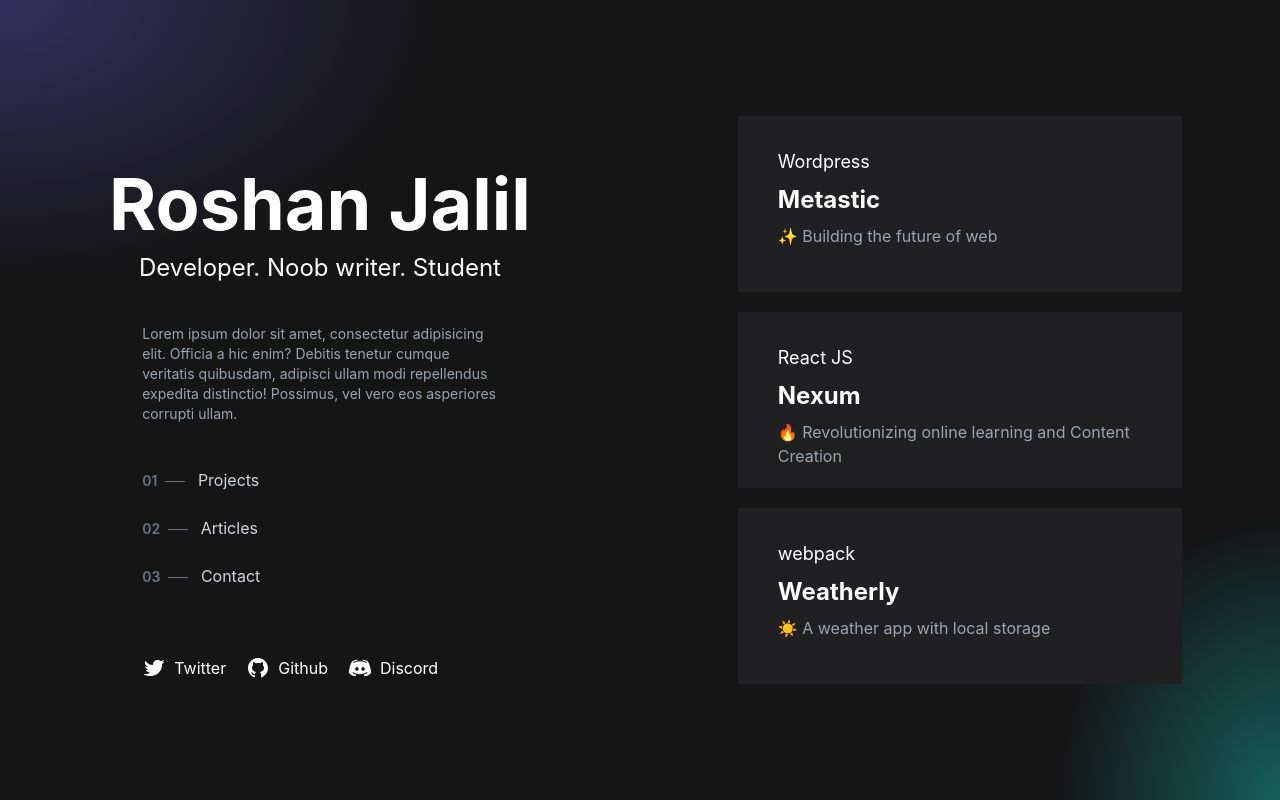
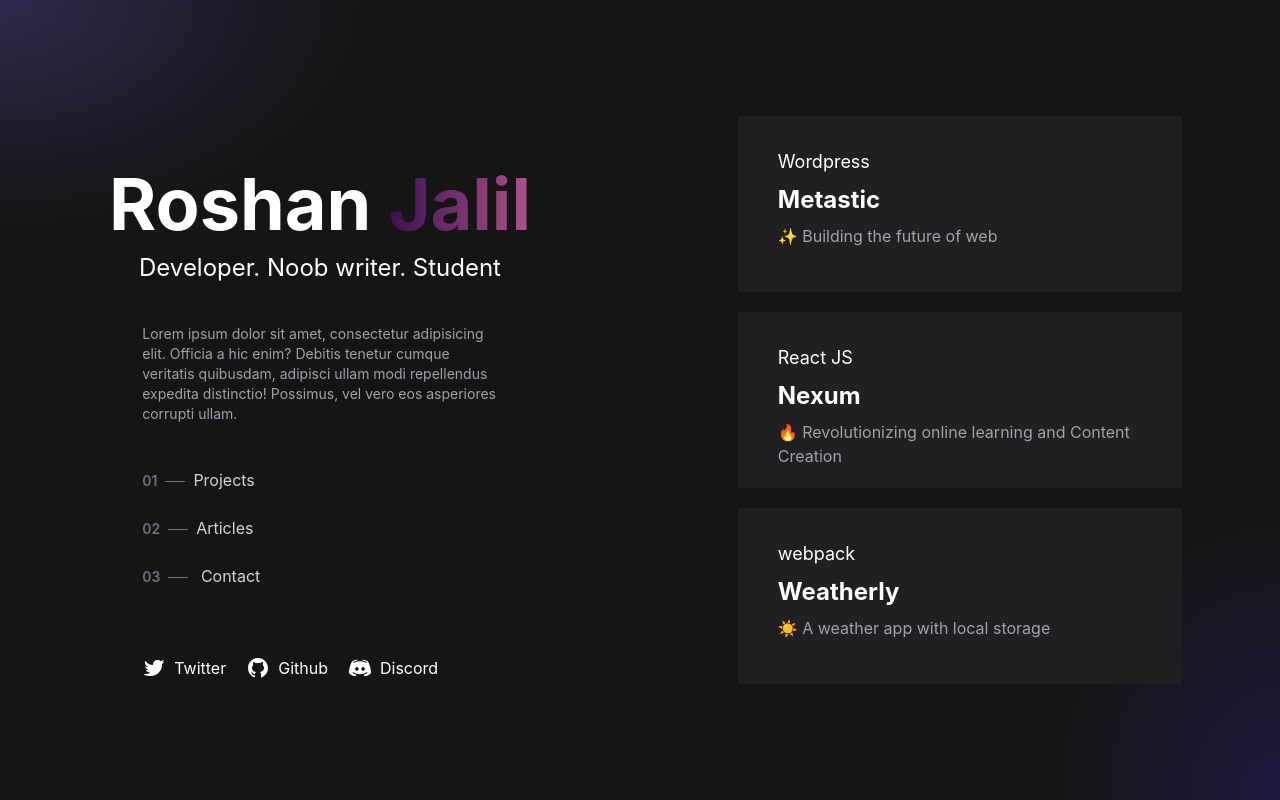
Before and after one commit to roshaan005/portfolio, a Next.js app: page / in a window 1280 px wide. Built offline with nearby package versions, Linux system fonts and the light colour scheme.

Commit message:
changed link styles

```diff
--- a/pages/Contact.js
+++ b/pages/Contact.js
@@ -5,12 +5,19 @@
 export default function Contact() {
     return (
       <>
-      <div className='grid w-full h-screen grid-phone sm:grid-phone sm:grid-cols-none lg:grid-cols-16 lg:grid-rows-none bg-red-100'>
+     <div className='grid w-full h-screen grid-phone sm:grid-phone sm:grid-cols-none lg:grid-cols-16 lg:grid-rows-none '>
        <Layout/>
+        <div className='gradient flex-col flex justify-center items-center  h-auto'>
+        <Navmobile/>
+       <div className='mb-5 lg:mt-10 flex flex-col  items-center  w-11/12 h-fit'>
 
-        <div className='bg-blue-200 h-auto'>
 
- <Navmobile/>
+         <div>
+
+
+         </div>
+
+  </div>
         </div>
       </div>
 
--- a/pages/components/Layout.js
+++ b/pages/components/Layout.js
@@ -13,7 +13,7 @@
 
      <div className='flex justify-center  lg:items-start lg:items-center items-center h-auto'>
          <div className='w-5/6 mt-10 md:mt-32 mb-10 h-fit lg:flex lg:flex-col lg:justify-center lg:items-center '>
-           <span className='text-white font-bold text-5xl md:text-7xl'>Roshan Jalil</span>
+           <span className='text-white font-bold text-5xl md:text-7xl'>Roshan <span className='text-gradient'> Jalil</span></span>
            <span className='mt-3 text-white  text-xl lg:text-2xl block'>Developer. Noob writer. Student</span>
            <div className=' mt-6  lg:w-8/12 set-padding  w-full  lg:mt-10 block text-gray-400 text-sm'>Lorem ipsum dolor sit amet, consectetur adipisicing elit. Officia a hic enim? Debitis tenetur cumque veritatis quibusdam, adipisci ullam modi repellendus expedita distinctio! Possimus, vel vero eos asperiores corrupti ullam.</div>
            <NavElements/>
--- /dev/null
+++ b/pages/components/NavEl.js
@@ -0,0 +1,28 @@
+import React from 'react'
+import Link from 'next/link'
+import { useState } from 'react'
+
+function ArticleTag({func,width}) {
+
+
+  return (
+    <span onClick={func} className='group mb-6 text-gray-300'>
+    <span className='text-sm font-semibold text-gray-500'>01</span>
+    <span className={`transition-s  mb-1 inline-block w-${width} h-px mx-2 -mt-px group-hover:w-10 bg-gray-500 group-hover:bg-white transition`}></span>
+    <Link href='/'>Projects</Link>
+    </span>
+
+  )
+}
+function ProjectsTag({func,width}) {
+    return (
+        <span onClick={func} className='group mb-6 text-gray-300'>
+        <span className='text-sm font-semibold text-gray-500'>02</span>
+        <span className={`transition-s  mb-1 inline-block w-${width} h-px mx-2 -mt-px group-hover:w-10 bg-gray-500 group-hover:bg-white transition`}></span>
+        <Link href='/Articles'>Articles</Link>
+        </span>
+    )
+  }
+
+
+export {ArticleTag,ProjectsTag}
--- a/pages/components/NavElements.js
+++ b/pages/components/NavElements.js
@@ -1,21 +1,21 @@
 import Link from 'next/link'
-import React from 'react'
+import React, { useState } from 'react'
+import NavEl, { ArticleTag, ProjectsTag } from './NavEl'
 
 
 function NavElements() {
+  const [status,setStatus] = useState({projects:"5",articles:"5",contact:"5"})
+   const changeProjectStatus = ()=>{
+       setStatus({projects:"10",articles:"5",contact:"5"})
+   }
+   const changeArticleStatus = ()=>{
+    setStatus({projects:"5",articles:"10",contact:"5"})
+}
   return (
     <section className='hidden sm:hidden lg:block  lg:mt-5 lg:h-48 lg:w-8/12'>
     <div className='mt-6  lg:flex lg:flex lg:flex-col flex-row'>
-      <span className='group mb-6 text-gray-300'>
-        <span className='text-sm font-semibold text-gray-500'>01</span>
-        <span className="transition-s  mb-1 inline-block w-5 h-px mx-2 -mt-px group-hover:w-10 bg-gray-500 group-hover:bg-white transition"></span>
-        <Link href='/'> Projects</Link>
-        </span>
-        <span className='group mb-6 text-gray-300'>
-        <span className='text-sm font-semibold text-gray-500'>02</span>
-        <span className="transition-s  mb-1 inline-block w-5 h-px mx-2 -mt-px group-hover:w-10 group-focus:w-10 bg-gray-500 group-hover:bg-white transition"></span>
-        <Link href='/Articles'> Articles</Link>
-        </span>
+     <ArticleTag func={changeProjectStatus} width={status.projects}/>
+      <ProjectsTag func={changeArticleStatus} width={status.articles}/>
         <span className='group mb-6 text-gray-300'>
         <span className='text-sm font-semibold text-gray-500'>03</span>
         <span className="transition-s  mb-1 inline-block w-5 h-px mx-2 -mt-px group-hover:w-10 bg-gray-500 group-hover:bg-white transition"></span>
--- a/styles/globals.css
+++ b/styles/globals.css
@@ -18,11 +18,11 @@
 body{
 
   background: -webkit-radial-gradient(bottom left,red,yellow,green);
-  background: radial-gradient(at top left,rgb(115, 101, 241) -50%,rgb(21, 21, 21),rgb(21, 21, 21));
+  background: radial-gradient(at top left,rgb(115, 101, 241) -60%,rgb(21, 21, 21),rgb(21, 21, 21));
   backdrop-filter: blur(250px);
 }
 .gradient{
-  background: radial-gradient(at bottom right,rgb(21, 241, 230) -50%,rgb(21, 21, 21) ,rgb(21, 21, 21));
+  background: radial-gradient(at bottom right,rgb(51, 40, 153) -50%,rgb(21, 21, 21) ,rgb(21, 21, 21));
   backdrop-filter: blur(250px);
 }
 :hover.disc{
@@ -86,6 +86,16 @@
   text-decoration: none;
 }
 
+.text-gradient{
+  background: #ad5389;  /* fallback for old browsers */
+  background: -webkit-linear-gradient(to right, #3c1053, #ad5389);  /* Chrome 10-25, Safari 5.1-6 */
+  background: linear-gradient(to right, #3c1053, #ad5389); /* W3C, IE 10+/ Edge, Firefox 16+, Chrome 26+, Opera 12+, Safari 7+ */
+
+  -webkit-background-clip: text;
+  -webkit-text-fill-color: transparent;
+  /* background: #FF0099;  /* fallback for old browsers */
+
+}
 * {
   box-sizing: border-box;
 }
```
